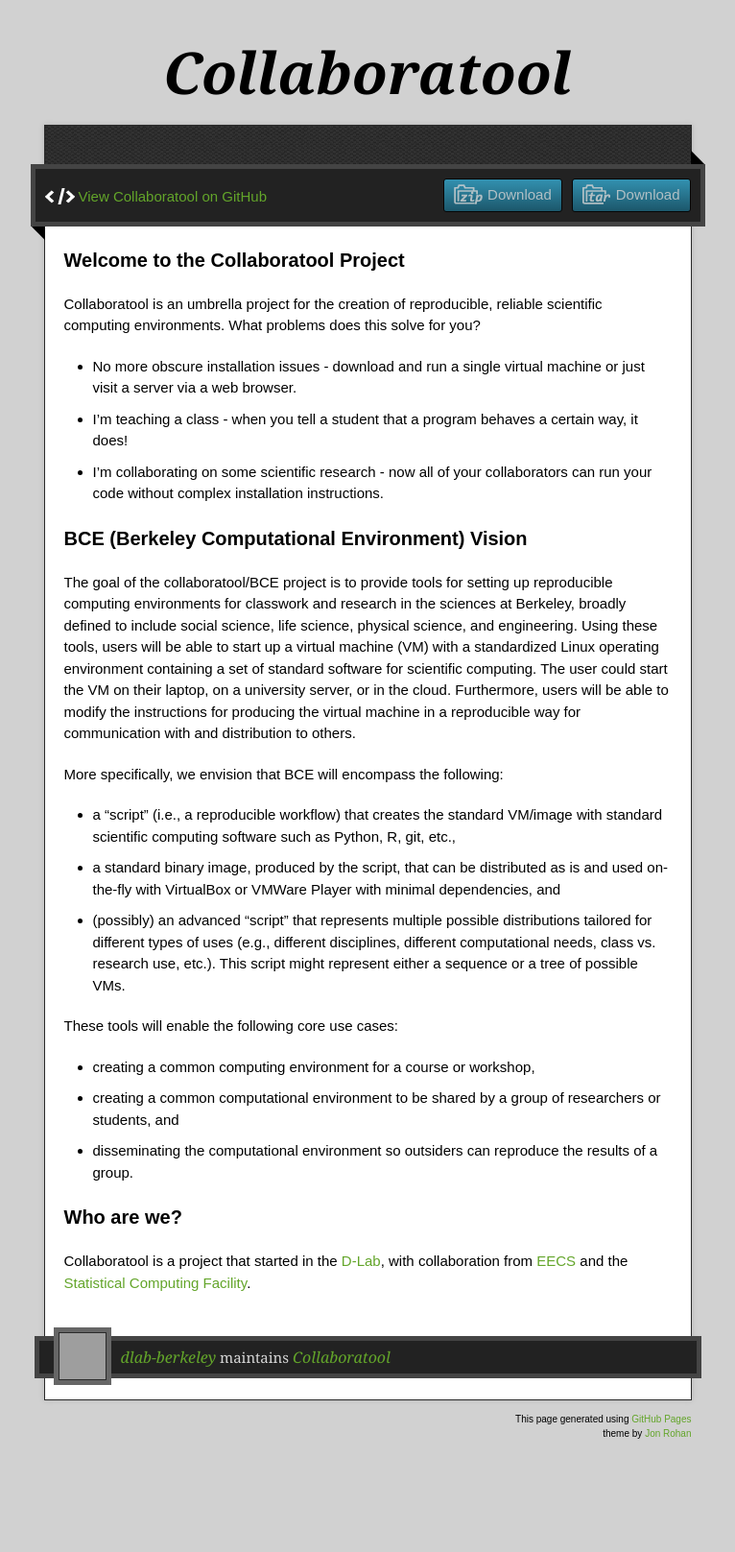
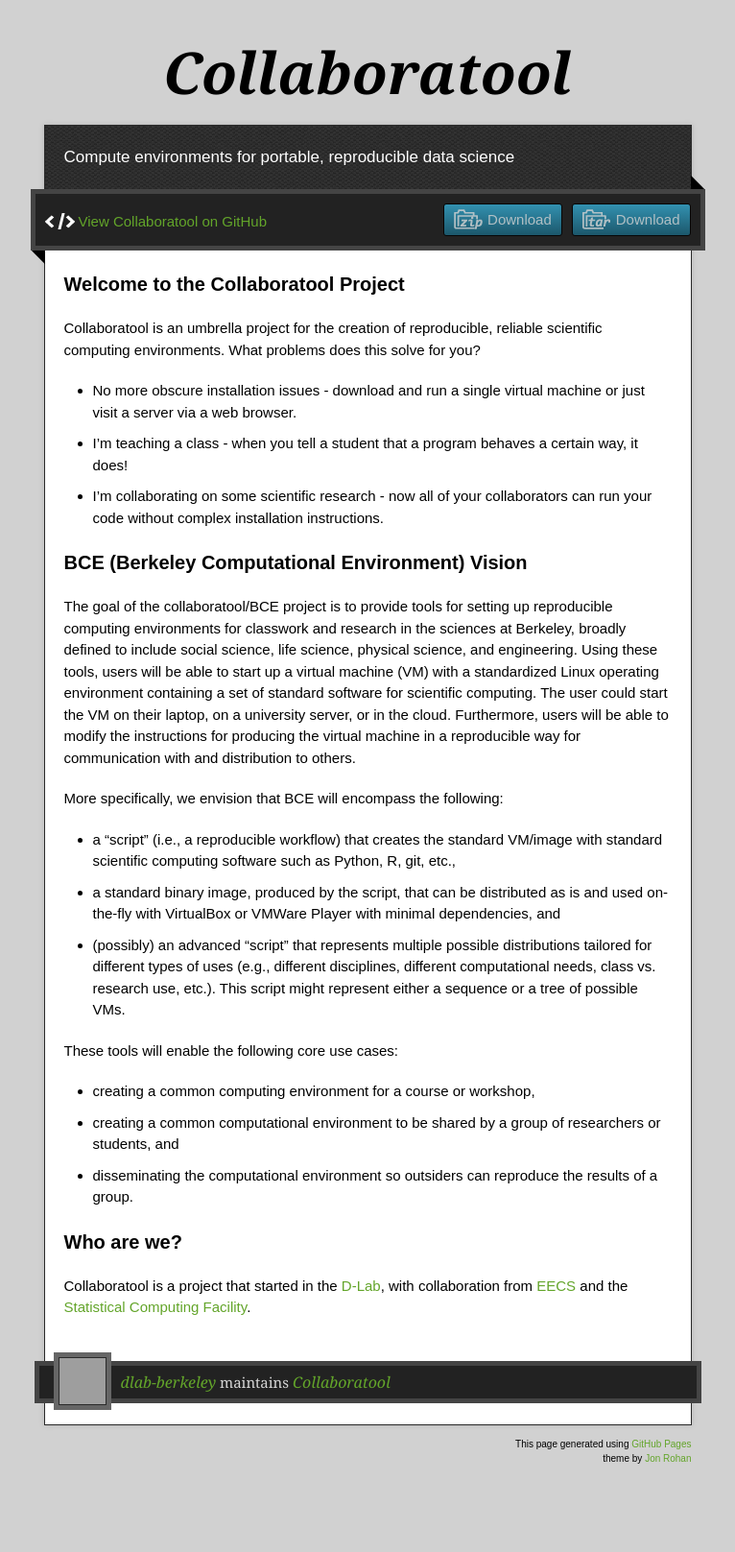
Before and after one commit to willingc/collaboratool, a Jekyll site: the page built from index.md, in a window 1280 px wide. Shown: the whole page at 96% size, without its empty margins (257-1023 px from the left). Built offline with Jekyll 4.4.1, drawn with Linux system fonts in a browser that asks for light colours; nearby versions of some CDN libraries; before the commit the page ends 1591 px from its top, so only the background shows below that; grey boxes are pictures that could not be loaded.

Commit message:
Some minor updates

```diff
--- a/_config.yml
+++ b/_config.yml
@@ -1,5 +1,5 @@
 title: Collaboratool
-tagline: Virtualized container for portable, reproducible data science
+tagline: Compute environments for portable, reproducible data science
 # pygments: true
 
 # This is the default format post.
--- a/_layouts/default.html
+++ b/_layouts/default.html
@@ -12,7 +12,7 @@
   <script type="text/javascript" src="javascripts/script.js"></script>
 
   <title>{{ page.title }} - {{ site.title }}</title>
-  <meta name="description" content="Virtualized container for portable, reproducible data science">
+  <meta name="description" content="Compute environments for portable, reproducible data science">
 
   <meta name="viewport" content="width=device-width,initial-scale=1">
 
@@ -25,7 +25,7 @@
         <h1 class="title">{{ site.title }}</h1>
     </header>
     <div id="container">
-      <p class="tagline"></p>
+        <p class="tagline">{{ site.tagline }}</p>
       <div id="main" role="main">
         <div class="download-bar">
         <div class="inner">
--- a/index.md
+++ b/index.md
@@ -4,8 +4,8 @@
 ---
 ### Welcome to the Collaboratool Project
 
-Collaboratool is an umbrella project for the creation of reproducible, reliable scientific computing environments. What problems does this solve for you?
-
+Collaboratool is an umbrella project for the creation of reproducible, reliable
+scientific computing environments. What problems does this solve for you?
 
  - No more obscure installation issues - download and run a single virtual
    machine or just visit a server via a web browser.
```
Also changed, not shown: 1 other file.
